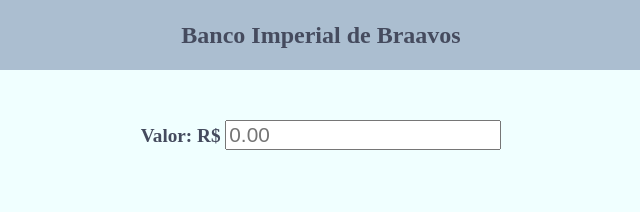
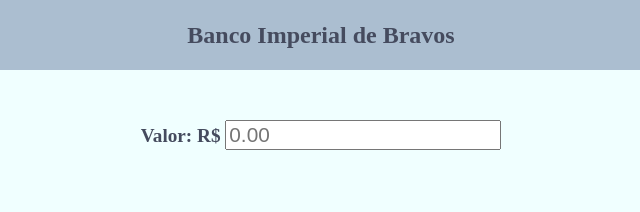
Before and after one commit to tatyana-jacques/bravos-bank-exercise, a plain HTML site: page index.html in a window 1280 px wide. Shown: the top 212 px of the page, 319-959 px from the left. Drawn offline with Linux system fonts and the light colour scheme.

Commit message:
Delete spaces.

```diff
--- a/index.html
+++ b/index.html
@@ -8,7 +8,7 @@
 </head>
     <body>
 
-        <header>Banco Imperial de Braavos</header>
+        <header>Banco Imperial de Bravos</header>
 
         <main>
 
--- a/style.css
+++ b/style.css
@@ -23,7 +23,6 @@ header {
     margin: 50px 0px;
     font-size: 1.2rem;
     font-weight: bold;
-
 }
 
 .container-valor input {
@@ -33,7 +32,6 @@ header {
 
 .container-botoes {
     text-align: center;
-
 }
 
 .container-botoes button {
```
